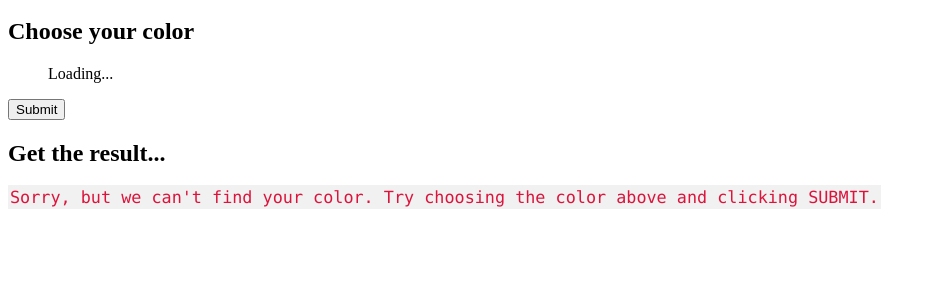
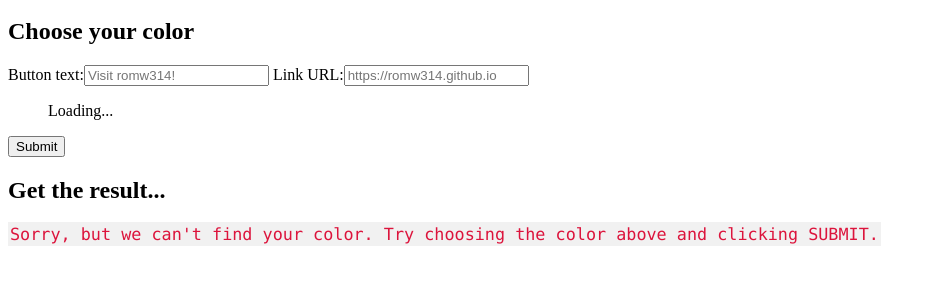
Before and after one commit to romw314/romw314.github.io, a plain HTML site: page util/mcsb.html in a window 1280 px wide. Shown: the part 48-332 px from the top of the page, without its empty margins (0-936 px from the left). Drawn offline with Linux system fonts and the light colour scheme; a script that the page names is missing.

Commit message:
Finish mcsb.html

```diff
--- a/util/mcsb.html
+++ b/util/mcsb.html
@@ -33,7 +33,11 @@
 				return `\
 <!-- Start romw314 MCSb block
      https://romw314.github.io/util/mcsb.html -->
-<p style="background-color: lightgreen; border: 3px solid black; border-radius: 5px; color: #220022; padding: 5px;"><strong><a onmouseenter="window._romw314mscbtext=this.innerHTML;this.innerHTML=window._romw314mscbtext+' [<a href="https://romw314.github.io">romw314</a>]';" onmouseleave="this.innerHTML=window._romw314mcsbtext;" style="text-decoration: inherit; color: inherit;" href="${search.href}">${search.text}</a></strong></p>
+<p style="background-color: lightgreen; border: 3px solid black; border-radius: 5px; color: #220022; padding: 5px;">
+<strong><a
+onmouseenter="window._romw314mscbtext=this.innerHTML;this.innerHTML=window._romw314mscbtext+' [<a href="https://romw314.github.io">romw314</a>]';"
+onmouseleave="this.innerHTML=window._romw314mcsbtext;" style="text-decoration: inherit; color: inherit;"
+href="${search.href}">${search.text}</a></strong></p>
 <!-- End romw314 MCSb block -->`;
 			}
 			document.addEventListener('DOMContentLoaded', () => {
@@ -46,6 +50,8 @@
 		<h1><span style="text-decoration:underline;text-decoration-style:dotted;text-decoration-color:lightgray;" onmouseenter="this.innerText='My Colored Start button';" onmouseleave="this.innerText='MCSb'">MCSb</span> - Create your own start buttons</h1>
 		<h2>Choose your color</h2>
 		<form method="GET" action="#">
+			<label for="act_text">Button text:</label><input type="text" id="act_text" name="text" placeholder="Visit romw314!" />
+			<label for="act_href">Link URL:</label><input type="text" id="act_href" name="href" placeholder="https://romw314.github.io" />
 			<ul class="radio" id="act_color_radio">
 				<p>Loading...</p>
 			</ul>
```
